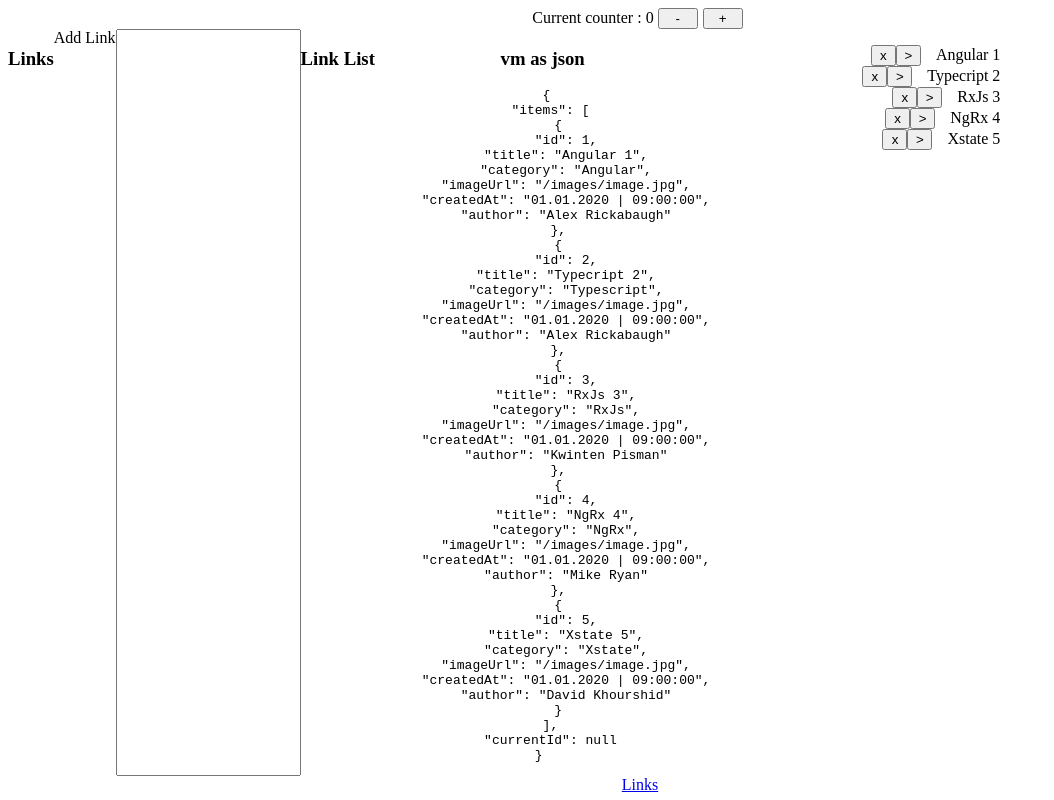
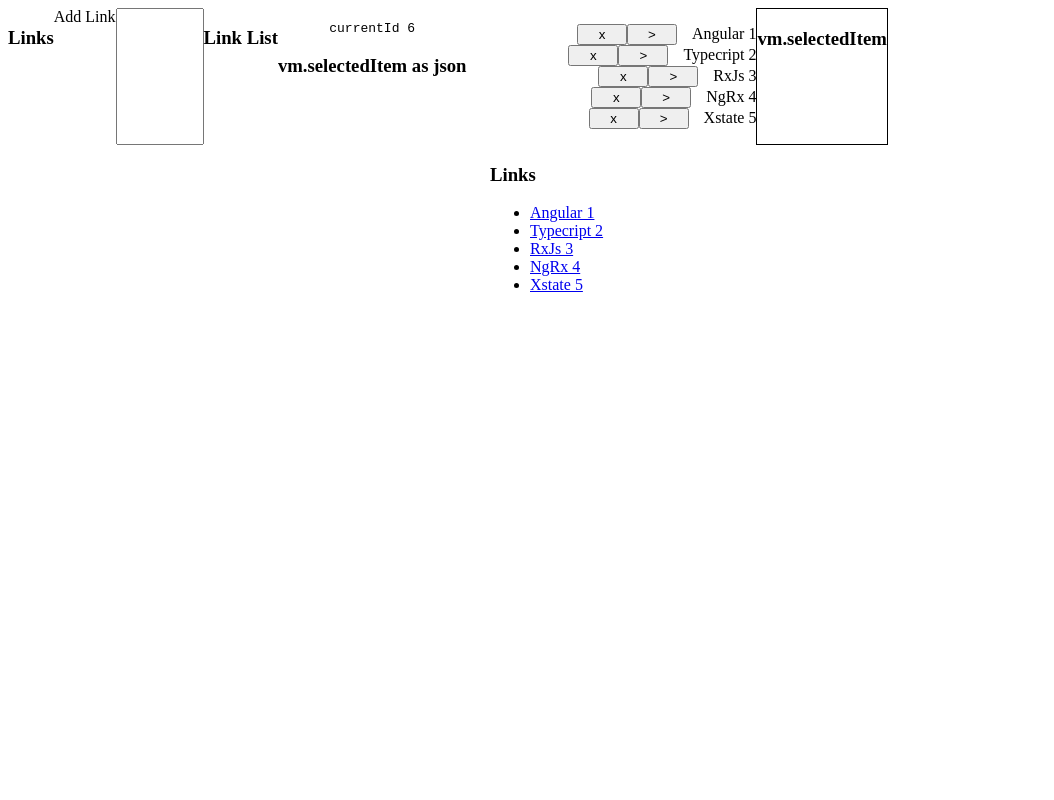
Before and after one commit to hansschenker/ng-todos-ten, an Angular app: page /links in a window 1280 px wide. Shown: the top 800 px of the page, without its empty margins (0-1054 px from the left). Built offline with nearby package versions, Linux system fonts and the light colour scheme; data requests are answered from the project's data file.

Commit message:
add items-reactive

```diff
--- a/json-server/db.json
+++ b/json-server/db.json
@@ -1,5 +1,5 @@
 {
-  "posts": [{ "id": 1, "title": "json-server", "author": "typicode" }],
+  "posts": [{ "id": 1, "text": "json-server", "author": "typicode" }],
   "comments": [{ "id": 1, "body": "some comment", "postId": 1 }],
   "profile": { "name": "typicode" },
   "categories": [
@@ -27,7 +27,7 @@
   "links": [
     {
       "id": 1,
-      "title": "Angular 1",
+      "text": "Angular 1",
       "category": "Angular",
       "imageUrl": "/images/image.jpg",
       "createdAt": "01.01.2020 | 09:00:00",
@@ -35,7 +35,7 @@
     },
     {
       "id": 2,
-      "title": "Typecript 2",
+      "text": "Typecript 2",
       "category": "Typescript",
       "imageUrl": "/images/image.jpg",
       "createdAt": "01.01.2020 | 09:00:00",
@@ -43,7 +43,7 @@
     },
     {
       "id": 3,
-      "title": "RxJs 3",
+      "text": "RxJs 3",
       "category": "RxJs",
       "imageUrl": "/images/image.jpg",
       "createdAt": "01.01.2020 | 09:00:00",
@@ -51,7 +51,7 @@
     },
     {
       "id": 4,
-      "title": "NgRx 4",
+      "text": "NgRx 4",
       "category": "NgRx",
       "imageUrl": "/images/image.jpg",
       "createdAt": "01.01.2020 | 09:00:00",
@@ -59,7 +59,7 @@
     },
     {
       "id": 5,
-      "title": "Xstate 5",
+      "text": "Xstate 5",
       "category": "Xstate",
       "imageUrl": "/images/image.jpg",
       "createdAt": "01.01.2020 | 09:00:00",
--- a/src/app/app.component.ts
+++ b/src/app/app.component.ts
@@ -5,10 +5,10 @@ import { Component } from "@angular/core";
   template: `
     <!--The content below is only a placeholder and can be replaced.-->
     <div style="text-align:center" class="content">
-      <hs-counter></hs-counter>
+      <!-- <hs-counter></hs-counter> -->
       <!-- <hs-links-reactive></hs-links-reactive> -->
       <hs-items-reactive></hs-items-reactive>
-      <a routerLink="/links">Links</a>
+      <!-- <a routerLink="/links">Links</a> -->
 
       <router-outlet></router-outlet>
     </div>
--- a/src/app/items-reactive/items-reactive.component.css
+++ b/src/app/items-reactive/items-reactive.component.css
@@ -10,7 +10,7 @@ span {
   margin-left: 15px;
 }
 button {
-  width: 25px;
+  width: 50px;
 }
 .content {
   display: flex;
@@ -18,3 +18,9 @@ button {
 .container {
   display: flex;
 }
+input {
+  width: 80px;
+}
+.selected {
+  border: 1px solid black;
+}
--- a/src/app/items-reactive/items-reactive.component.html
+++ b/src/app/items-reactive/items-reactive.component.html
@@ -5,15 +5,15 @@
     #link
     type="text"
     (change)="
-      idState.next(1); addState.next({ title: link.value }); link.value = null
+      idState.next(1); addState.next({ text: link.value }); link.value = null
     "
   />
   <h3>Link List</h3>
   <div class="content" *ngIf="vm$ | async as vm">
-    <!-- <pre> currentId {{ vm.currentId | json }} </pre> -->
     <div>
-      <h3>vm as json</h3>
-      <pre> {{ vm | json }} </pre>
+      <pre> currentId {{ vm.currentId }} </pre>
+      <h3>vm.selectedItem as json</h3>
+      <pre> {{ vm.selectedItem | json }} </pre>
     </div>
 
     <ul>
@@ -21,13 +21,16 @@
         <button (click)="deleteState.next(link)">x</button>
         <button (click)="detailState.next(link)">&gt;</button>
         <span>
-          {{ link.title }}
+          {{ link.text }}
         </span>
       </li>
     </ul>
-
+    <div class="selected">
+      <h3>vm.selectedItem</h3>
+      <pre> {{ vm.selectedItem | json }} </pre>
+    </div>
     <div style="margin-top: 1em;" *ngIf="vm.selectedItem">
-      {{ vm.selectedItem.id }} - {{ vm.selectedItem.title }}
+      {{ vm.selectedItem.id }} - {{ vm.selectedItem.text }}
       <button (click)="detailCloseState.next()">close</button>
     </div>
   </div>
--- a/src/app/items-reactive/items-reactive.component.ts
+++ b/src/app/items-reactive/items-reactive.component.ts
@@ -12,7 +12,8 @@ import { environment } from "../../environments/environment";
 import { ItemsReactiveService } from "./items-reactive.service";
 // links
 import { Item, Items, ViewModel } from "./Item";
-import { Link } from "../links/state/link.model";
+// import { Link } from "../links/state/link.model";
+type Link = { id: number; text: string; selectedItem: Item };
 
 @Component({
   selector: "hs-items-reactive",
@@ -54,15 +55,16 @@ export class ItemsReactiveComponent {
   // all update
   private getAllUpdate$ = this.svc.getAll().pipe(
     tap((ls) => console.log("svc-getall-comp:", ls)),
-    map((links) => (vm: ViewModel<Link>) => ({
+    map((items: Link[]) => (vm: ViewModel<Link>) => ({
       ...vm,
-      items: links,
-      currentId: vm.currentId,
+      items: items,
+      currentId: items.length + 1,
     }))
   );
 
   // id update
   private idUpdate$ = this.idState.pipe(
+    tap((id) => console.log("addUpdate$-Id:", id)),
     map((id) => (vm: ViewModel<Link>) => ({
       ...vm,
       currentId: vm.currentId + id,
@@ -71,9 +73,10 @@ export class ItemsReactiveComponent {
 
   // add update
   private addUpdate$ = this.addState.pipe(
-    map((link) => (vm: ViewModel<Link>) => ({
+    tap((l: Item) => console.log("addUpdate$-Link:", l.text)),
+    map((item: Item) => (vm: ViewModel<Link>) => ({
       ...vm,
-      links: [...vm.items, { id: vm.currentId, text: link.title }],
+      items: [...vm.items, { id: vm.currentId, text: item.text }],
     }))
   );
 
@@ -81,12 +84,16 @@ export class ItemsReactiveComponent {
   private deleteUpdate$ = this.deleteState.pipe(
     map((link) => (vm: ViewModel<Link>) => ({
       ...vm,
-      links: vm.items.filter((l) => l.title !== link.title),
+      items: vm.items.filter((l) => l.text !== link.text),
     }))
   );
   // detail update
   private detailUpdate$ = this.detailState.pipe(
-    map((selectedLink) => (vm: ViewModel<Link>) => ({ ...vm, selectedLink }))
+    tap((l) => console.log("detailUpdate$-selectedLink", l)),
+    map((selectedLink) => (vm: ViewModel<Link>) => ({
+      ...vm,
+      selectedItem: selectedLink,
+    }))
   );
   private detailCloseUpdate$ = this.detailCloseState.pipe(
     map((_) => (vm: ViewModel<Link>) => ({ ...vm, selectedLink: null }))
--- a/src/app/items-reactive/items-reactive.service.ts
+++ b/src/app/items-reactive/items-reactive.service.ts
@@ -3,7 +3,10 @@ import { environment } from "../../environments/environment";
 import { HttpClient } from "@angular/common/http";
 // links as items
 import { Items, Item, ItemService } from "./Item";
-import { Link } from "../links/state/link.model";
+import { NumberFormatStyle } from "@angular/common";
+//import { Link } from "../links/state/link.model";
+
+type Link = { id: number; text: string };
 
 interface Links extends Items<Link> {}
 
--- a/src/app/links/components/link-details.component.ts
+++ b/src/app/links/components/link-details.component.ts
@@ -1,6 +1,6 @@
 import { Component, OnInit, ChangeDetectionStrategy } from "@angular/core";
 import { ActivatedRoute } from "@angular/router";
-import { Link } from "../state/link.model";
+// import { Link } from "../state/link.model";
 
 @Component({
   selector: "hs-link-details",
@@ -13,7 +13,6 @@ import { Link } from "../state/link.model";
   changeDetection: ChangeDetectionStrategy.OnPush,
 })
 export class LinkDetailsComponent implements OnInit {
-  link: Link;
   constructor(private route: ActivatedRoute) {}
 
   ngOnInit(): void {}
--- a/src/app/links/components/link-list-item.component.ts
+++ b/src/app/links/components/link-list-item.component.ts
@@ -1,11 +1,13 @@
 import { Component, OnInit, Input } from "@angular/core";
-import { Link } from "../state/link.model";
+//import { Link } from "../state/link.model";
+
+type Link = { id: number; text: string };
 
 @Component({
   selector: "hs-link-list-item",
   template: `
     <li>
-      <a [routerLink]="['/links', 'link.id']"> {{ link.title }} </a>
+      <a [routerLink]="['/links', 'link.id']"> {{ link.text }} </a>
     </li>
   `,
   styles: [],
--- a/src/app/links/components/link-list.component.ts
+++ b/src/app/links/components/link-list.component.ts
@@ -5,9 +5,9 @@ import {
   Input,
   ChangeDetectorRef,
 } from "@angular/core";
-import { Link } from "../state/link.model";
+// import { Link } from "../state/link.model";
 import { Observable } from "rxjs";
-
+type Link = { id: number; text: string };
 @Component({
   selector: "hs-link-list",
   template: `
--- a/src/app/links/links.component.ts
+++ b/src/app/links/links.component.ts
@@ -9,7 +9,9 @@ import {
 import { LinkDataService } from "./state/link.data-service";
 import { tap } from "rxjs/operators";
 import { Observable, Subscription } from "rxjs";
-import { Link } from "./state/link.model";
+//import { Link } from "./state/link.model";
+
+type Link = { id: number; text: string };
 
 @Component({
   selector: "hs-links",
--- a/src/app/links/state/link.data-service.ts
+++ b/src/app/links/state/link.data-service.ts
@@ -2,8 +2,10 @@ import { Injectable } from "@angular/core";
 import { environment } from "../../../environments/environment";
 import { HttpClient } from "@angular/common/http";
 import { Observable } from "rxjs";
-import { Link } from "./link.model";
+//import { Link } from "./link.model";
 import { tap } from "rxjs/operators";
+
+type Link = { id: number; text: string };
 
 @Injectable({
   providedIn: "root",
```
Also changed, not shown: src/app/links/state/link.model.ts (+7 -7 lines).
